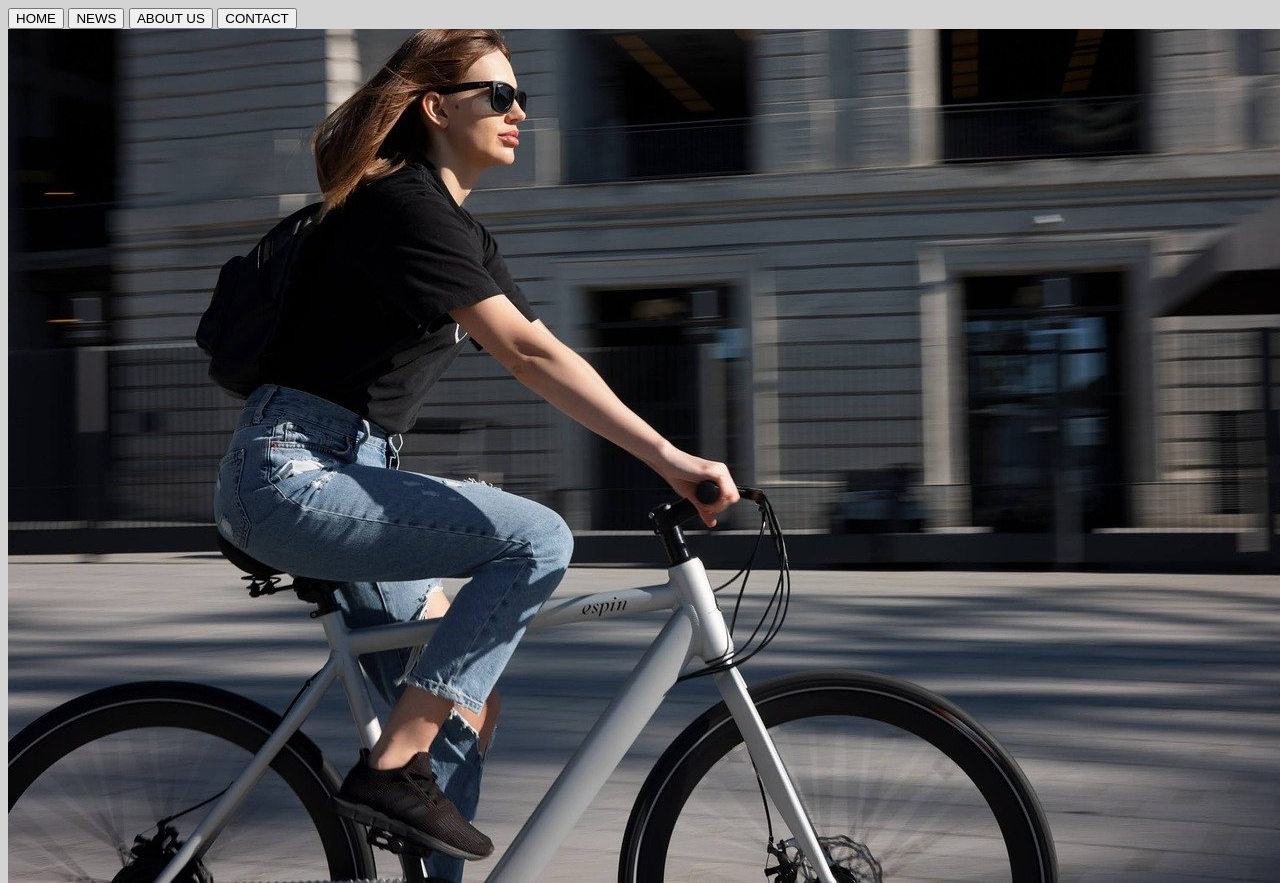
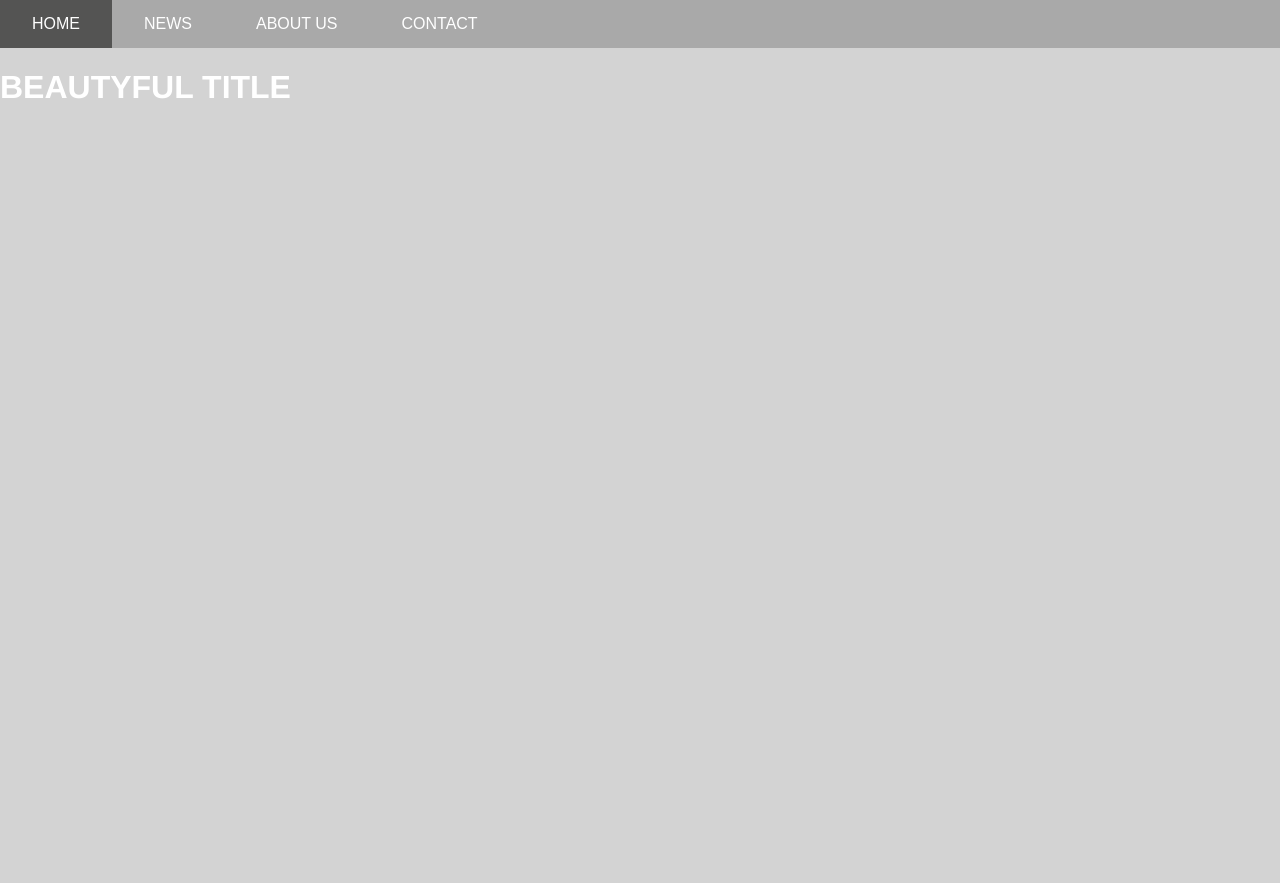
Before and after one commit to marcwelz/m152, a plain HTML site: page index.html in a window 1280 px wide. Shown: the top 883 px of the page. After the commit the page ends 800 px from the top, so only its background shows below. Drawn offline with Linux system fonts and the light colour scheme.

Commit message:
added navigation css and removed image

```diff
--- a/index.html
+++ b/index.html
@@ -14,7 +14,6 @@
         <button >CONTACT</button>
     </div>
     <div class="header">
-        <img src="images/san-francisco-6950837_1280.jpg" alt="woman on bike" class="titleimage">
         <div class="title">
             <h1>BEAUTYFUL TITLE</h1>
         </div>
--- a/style.css
+++ b/style.css
@@ -1,8 +1,29 @@
 body {
     font-family: Helvetica, Arial, sans-serif;
     background-color: lightgray;
+    margin: 0;
+}
+
+.navigation {
+    display: flex;
+    background-color: darkgray;
+}
+
+.navigation > button {
+    background-color: darkgray;
+    border: none;
+    color: white;
+    padding: 15px 32px;
+    text-align: center;
+    text-decoration: none;
+    display: inline-block;
+    font-size: 16px;
+}
+
+.navigation > button:hover {
+    background-color: #545453;
 }
 
 .title > h1 {
     color: white;
-}
+}s
```
Also changed, not shown: images/san-francisco-6950837_1280.jpg (deleted).
